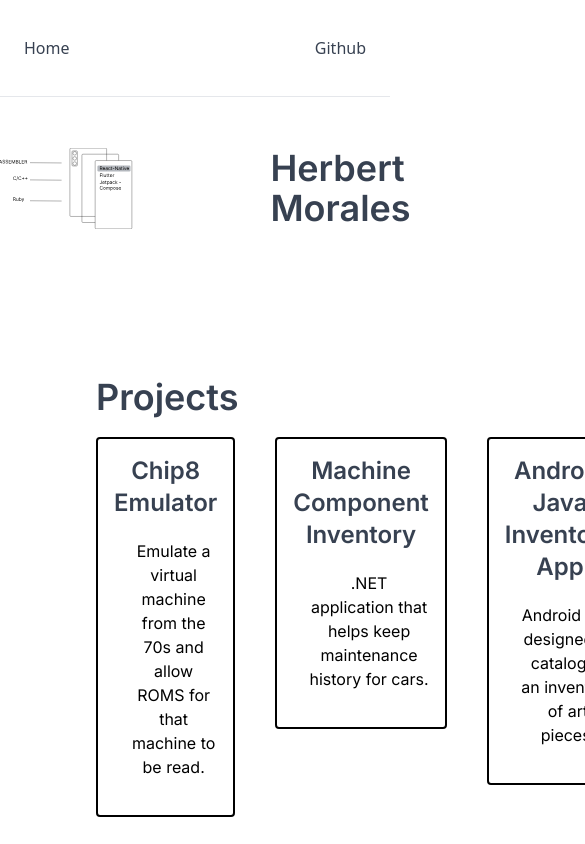
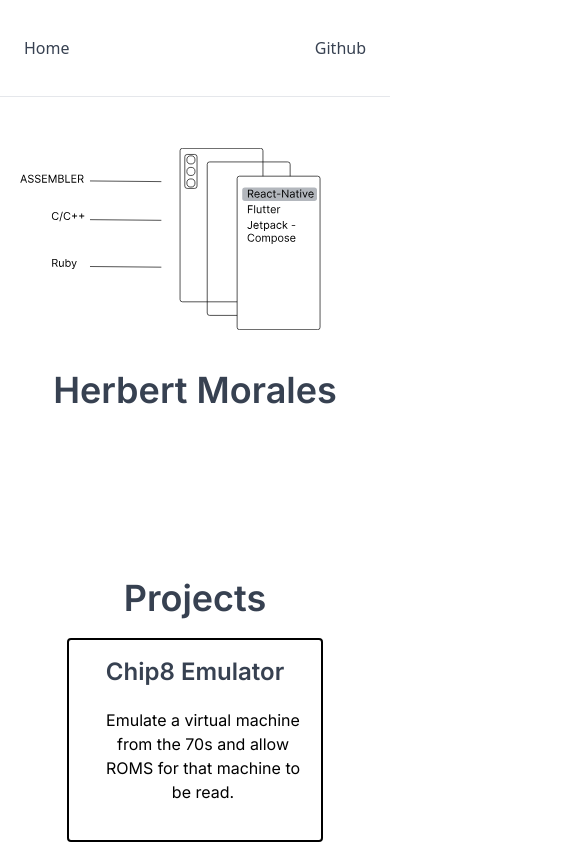
Before and after one commit to h-morales1/portfolionextjs, a Next.js app: page / in a window 390 px wide. Shown: the top 844 px of the page, 585 px wide, since content can reach past the window. Built offline with nearby package versions, Linux system fonts and the light colour scheme.

Commit message:
add responsiveness

```diff
--- a/pages/index.js
+++ b/pages/index.js
@@ -18,14 +18,20 @@ export async function getStaticProps() {
 export default function Home({ allTilesData }) {
   return (
     <main className={`${inter.className}`}>
-      <div className="flex items-center justify-center h-fit my-32 ">
-        <Image className="" src="/main icon.svg" width={200} height={200} />
-        <h1 className="ml-24">Herbert Morales</h1>
+      <div className="flex flex-col items-center justify-center md:flex-row h-fit my-32 ">
+        <Image
+          className="h-max w-max"
+          src="/main icon.svg"
+          width={200}
+          height={200}
+        />
+        <h1 className="md:ml-24">Herbert Morales</h1>
       </div>
+      <div className="flex flex-col items-center">
         <div>
-        <h1 className="ml-24">Projects</h1>
+          <h1 className="md:ml-24">Projects</h1>
         </div>
-      <div className="flex flex-row gap-10 h-fit ml-24">
+        <div className="grid md:grid-cols-3 gap-10 h-fit md:ml-24">
           {allTilesData.map(({ id, title, summary }) => (
             <ProjectTile
               key={id}
@@ -35,6 +41,7 @@ export default function Home({ allTilesData }) {
             ></ProjectTile>
           ))}
         </div>
+      </div>
     </main>
   );
 }
```
Lines whose indentation alone changed are shown as unchanged.
